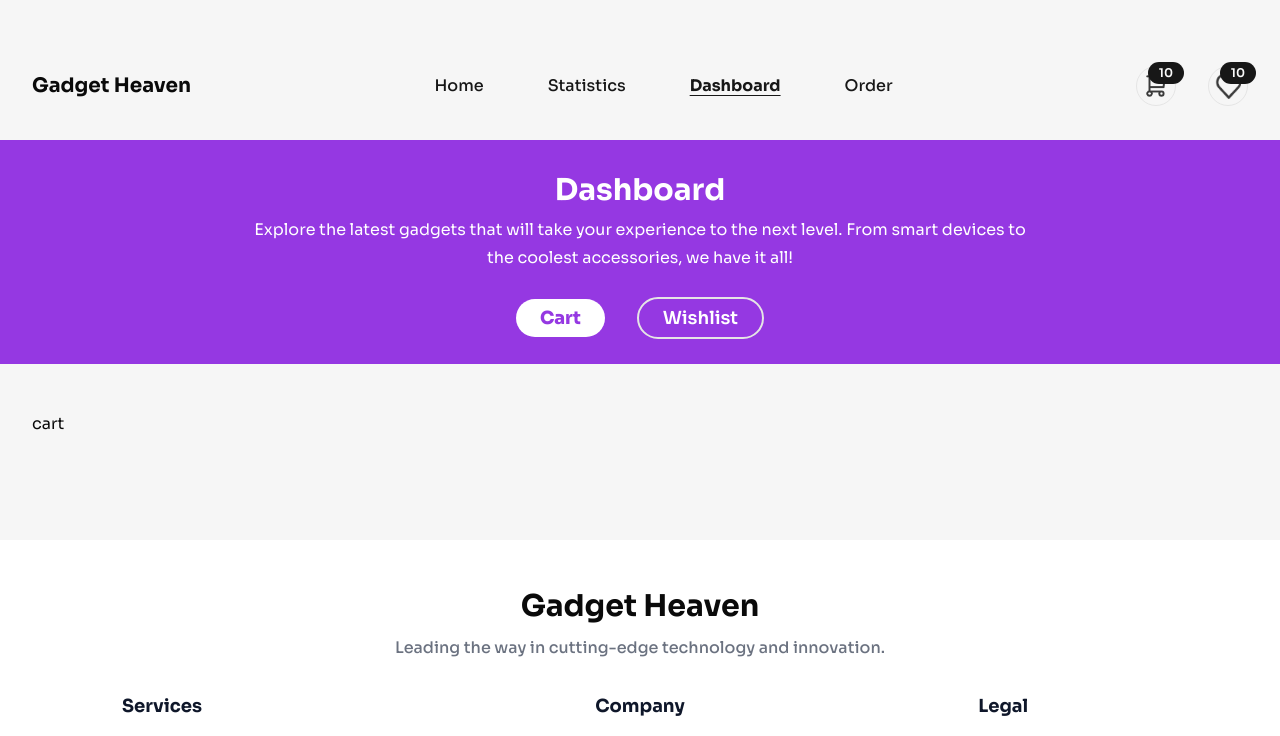
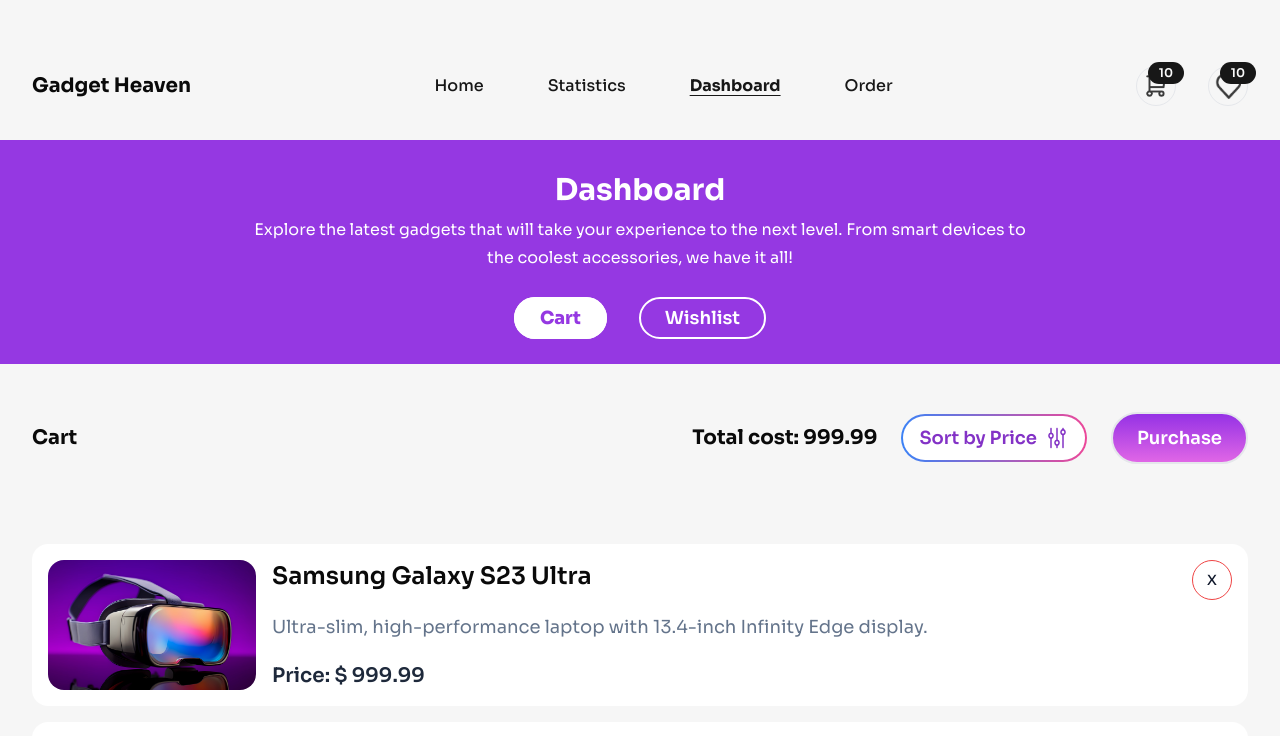
Before and after one commit to imashiksarkar/gadget-heaven, a React (Vite) app: page /dashboard/cart in a window 1280 px wide. Shown: the top 736 px of the page. Built offline with nearby package versions, Linux system fonts and the light colour scheme.

Commit message:
- cart section complete

```diff
--- /dev/null
+++ b/src/components/Cart/CartItem.tsx
@@ -0,0 +1,35 @@
+import { Button } from '../ui/button'
+
+const CartItem = () => {
+  return (
+    <div className='cart-item bg-white p-4 rounded-2xl relative w-min md:w-full md:flex gap-4'>
+      <figure className='w-64 lg:w-52 aspect-[1.6/1] rounded-2xl overflow-hidden'>
+        <img
+          className='w-full h-full object-cover'
+          src='/banner.jpg'
+          alt='product'
+        />
+      </figure>
+      <div className='details mt-3 md:mt-0 flex gap-2 flex-col justify-between'>
+        <h1 className='text-xl md:text-2xl font-semibold'>
+          Samsung Galaxy S23 Ultra
+        </h1>
+        <p className='text-sm md:text-lg text-slate-500'>
+          Ultra-slim, high-performance laptop with 13.4-inch Infinity Edge
+          display.
+        </p>
+        <span className='text-md md:text-xl font-semibold text-slate-800'>
+          Price: $ 999.99
+        </span>
+      </div>
+      <Button
+        variant={'ghost'}
+        className='rounded-full w-10 h-10 bg-slate-50/25 text-white absolute top-4 right-4 md:static md:border md:border-red-500 md:bg-transparent md:text-slate-900 md:ml-auto'
+      >
+        X
+      </Button>
+    </div>
+  )
+}
+
+export default CartItem
--- a/src/components/Cart/index.tsx
+++ b/src/components/Cart/index.tsx
@@ -1,7 +1,46 @@
+import { Link } from 'react-router-dom'
+import { Button } from '../ui/button'
+import CartItem from './CartItem'
+
 const Cart = () => {
   return (
     <section>
-      <div className='con py-12'>cart</div>
+      <div className='con py-12'>
+        <header className='flex flex-col md:flex-row gap-6 items-center text-xl font-bold'>
+          <h1 className='grow'>Cart</h1>
+          <h2>Total cost: 999.99</h2>
+          <div className='p-[2px]  bg-gradient-to-r from-blue-500 to-pink-500 w-max rounded-full'>
+            <Link
+              to={'?sort=desc'}
+              className='flex py-2 px-4 gap-2 text-lg bg-white font-semibold text-[#8332C6] hover:text-[#8332C6] rounded-full'
+            >
+              <span>Sort by Price</span>
+              <img
+                className='w-6 aspect-square'
+                src='/sort-icon.png'
+                alt='sort'
+              />
+            </Link>
+          </div>
+          <Button
+            variant={'ghost'}
+            className='rounded-full text-lg font-semibold border-2 text-white  bg-gradient-to-t from-[#E066E6] to-[#9532E5] w-max hover:text-slate-300 p-6'
+          >
+            Purchase
+          </Button>
+        </header>
+      </div>
+
+      <div className='con py-8'>
+        <ul className='flex flex-col items-center gap-4'>
+          <li className='w-full flex justify-center'>
+            <CartItem />
+          </li>
+          <li className='w-full flex justify-center'>
+            <CartItem />
+          </li>
+        </ul>
+      </div>
     </section>
   )
 }
--- a/src/index.css
+++ b/src/index.css
@@ -60,9 +60,12 @@
   }
 }
 @layer base {
-  * {
-    @apply border-border font-sora;
+  *,
+  *::before,
+  *::after {
+    @apply box-border font-sora;
   }
+
   body {
     @apply bg-background text-foreground;
   }
@@ -158,4 +161,12 @@
       }
     }
   }
+
+  .cta-btn {
+    @apply text-white text-lg font-semibold px-6 py-2 rounded-full border-2 border-white;
+
+    &.active {
+      @apply bg-white text-[#9538E2] text-lg font-extrabold;
+    }
+  }
 }
--- a/src/pages/Dashboard/index.tsx
+++ b/src/pages/Dashboard/index.tsx
@@ -1,8 +1,11 @@
-import { Link, Outlet } from 'react-router-dom'
+import { Link, Outlet, useLocation } from 'react-router-dom'
 
 const Dashboard = () => {
+  const location = useLocation()
+  const path = location.pathname === '/dashboard/cart' ? 'cart' : 'wishlist'
+
   return (
-    <section >
+    <section>
       <header className='bg-[#9538E2] py-8'>
         <div className='con flex flex-col items-center text-white'>
           <h1 className='text-3xl font-bold'>Dashboard</h1>
@@ -16,7 +19,7 @@ const Dashboard = () => {
             <li>
               <Link
                 to={'/dashboard/cart'}
-                className='px-6 py-2 rounded-full bg-white text-[#9538E2] text-lg font-extrabold'
+                className={path === 'cart' ? 'cta-btn active' : 'cta-btn'}
               >
                 Cart
               </Link>
@@ -24,7 +27,7 @@ const Dashboard = () => {
             <li>
               <Link
                 to={'/dashboard/wishlist'}
-                className='px-6 py-2 rounded-full border-2 text-white text-lg font-semibold'
+                className={path === 'wishlist' ? 'cta-btn active' : 'cta-btn'}
               >
                 Wishlist
               </Link>
```
Also changed, not shown: src/App.tsx (+8 -4 lines), public/sort-icon.png (added).
